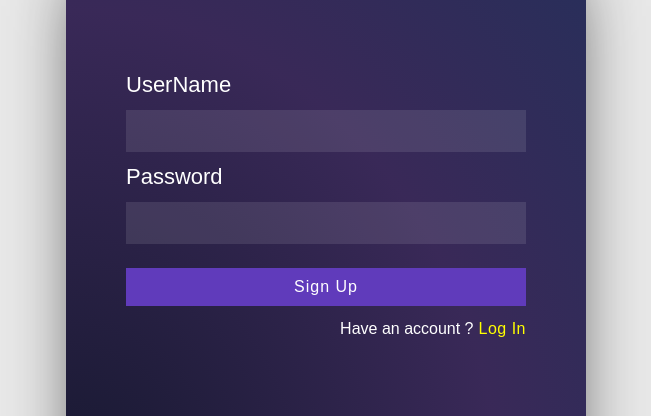
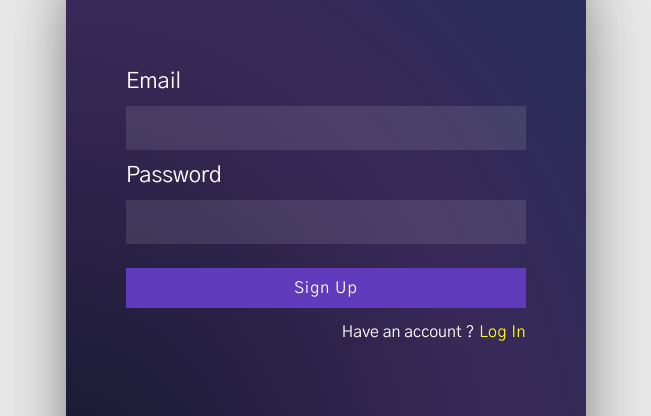
Before and after one commit to AungNaingThuErik/Todo-App-React, a React (Create React App) app: page / in a window 1280 px wide. Shown: the part 189-605 px from the top of the page, without its empty margins (314-965 px from the left). Built offline with nearby package versions, Linux system fonts and the light colour scheme; no server answers.

Commit message:
Updated CSS

```diff
--- a/src/App.css
+++ b/src/App.css
@@ -1,8 +1,9 @@
+@import url('https://fonts.googleapis.com/css2?family=Gothic+A1&display=swap');
 * {
     box-sizing: border-box;
     margin: 0;
     padding: 0;
-    font-family: "Nunito", sans-serif;
+    font-family: 'Gothic A1', sans-serif;
 }
 
 input[type="file"] {
@@ -20,7 +21,7 @@ button {
     background: #603bbb;
     cursor: pointer;
     text-align: center;
-    transition: all .25s ease;
+    transition: all 300ms ease-in-out;
 }
 
 button:hover {
@@ -91,7 +92,7 @@ button:disabled {
     letter-spacing: 0.5px;
     margin-left: 5px;
     cursor: pointer;
-    transition: all 400ms ease-in-out;
+    transition: all 300ms ease-in-out;
 }
 
 .login .loginContainer .btnContainer p span:hover {
@@ -162,15 +163,23 @@ button:disabled {
 }
 
 .Todo-container {
-    text-align: center;
+    width: 100%;
+    margin: auto;
+    padding: 20px 40px;
+    display: flex;
+    flex-direction: row;
+    align-items: center;
+    justify-content: space-between;
     color: #e9e9e9;
-    margin: 15px 5px;
+    max-width: 520px;
 }
 
 .Todo-container .buttons {
     width: 100px;
     margin: 5px;
-    display: inline;
+    display: flex;
+    flex-direction: column;
+    text-align: center;
 }
 
 .Todo-container .action_btn {
--- a/src/App.js
+++ b/src/App.js
@@ -1,5 +1,4 @@
 import React, { useState, useEffect } from "react";
-import "./App.css";
 import LogIn from "./Components/LogIn";
 import Home from "./Components/Home";
 import db from "./Firebase/firebase";
@@ -78,7 +77,7 @@ const App = () => {
   };
 
   return (
-    <div className="App">
+    <div>
       {user ? (
         <Home handleLogout={handleLogout} />
       ) : (
--- a/src/Components/LogIn.js
+++ b/src/Components/LogIn.js
@@ -16,7 +16,7 @@ const LogIn = (props) => {
   return (
     <section className="login">
       <div className="loginContainer">
-        <label>UserName</label>
+        <label>Email</label>
         <input
           type="text"
           autoFocus
```
